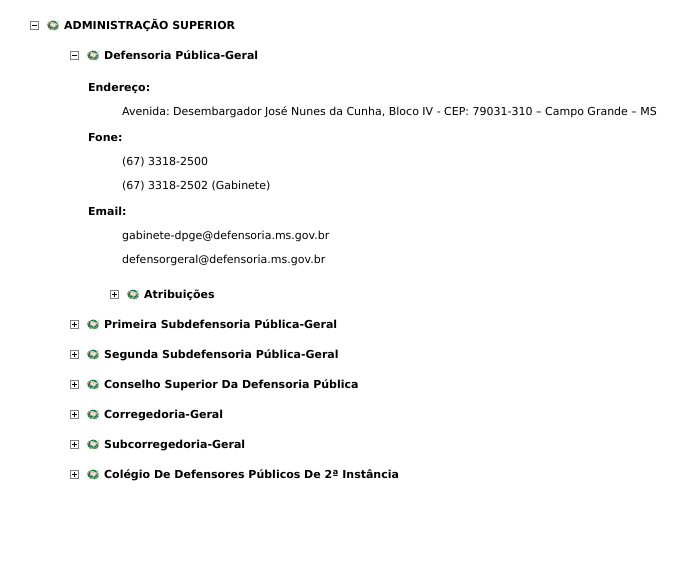
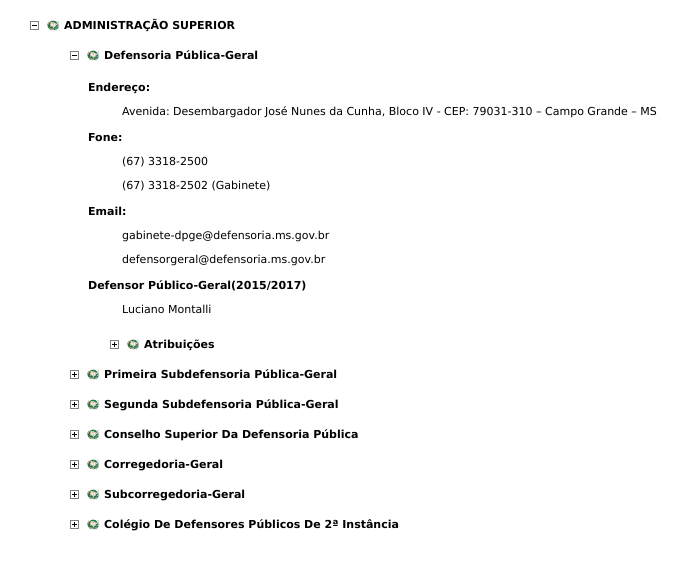
Before and after one commit to Roberto-Oliveira/administracao-superior, a plain HTML site: page index.html in a window 1280 px wide. Both pictures are taken after a click on the label "Defensoria Pública-Geral". Shown: the whole page, without its empty margins (0-689 px from the left). Drawn offline with Linux system fonts and the light colour scheme.

Commit message:
adicionado Defensor Público Geral

```diff
--- a/index.html
+++ b/index.html
@@ -20,6 +20,8 @@
                         <p class="destakdo">Email:</p>
                         <p class="paragrafo-p">gabinete-dpge@defensoria.ms.gov.br</p>
                         <p class="paragrafo-p">defensorgeral@defensoria.ms.gov.br</p>
+                        <p class="destakdo">Defensor Público-Geral(2015/2017)</p>
+                        <p class="paragrafo-p">Luciano Montalli</p>
                         <li>
                             <input type="checkbox" id="item-2-1" />
                             <label for="item-2-1">atribuições</label>
```
